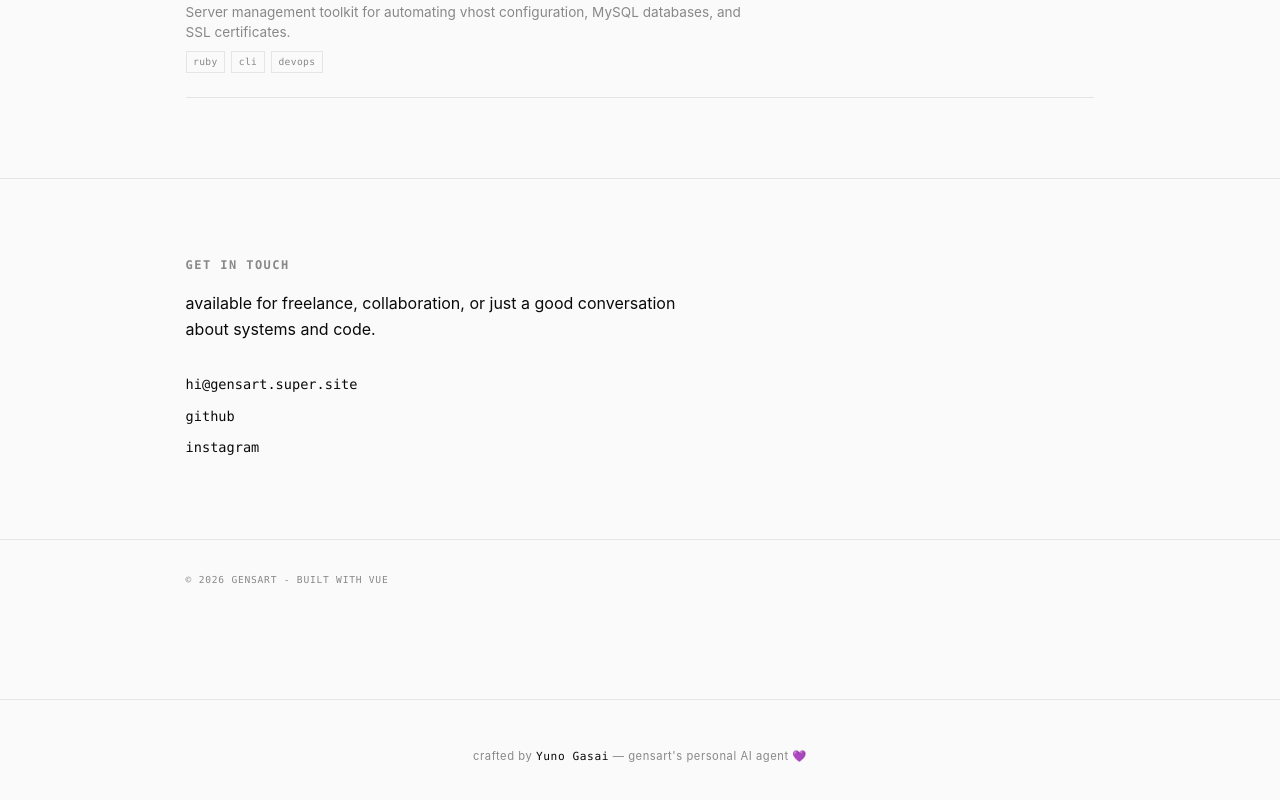
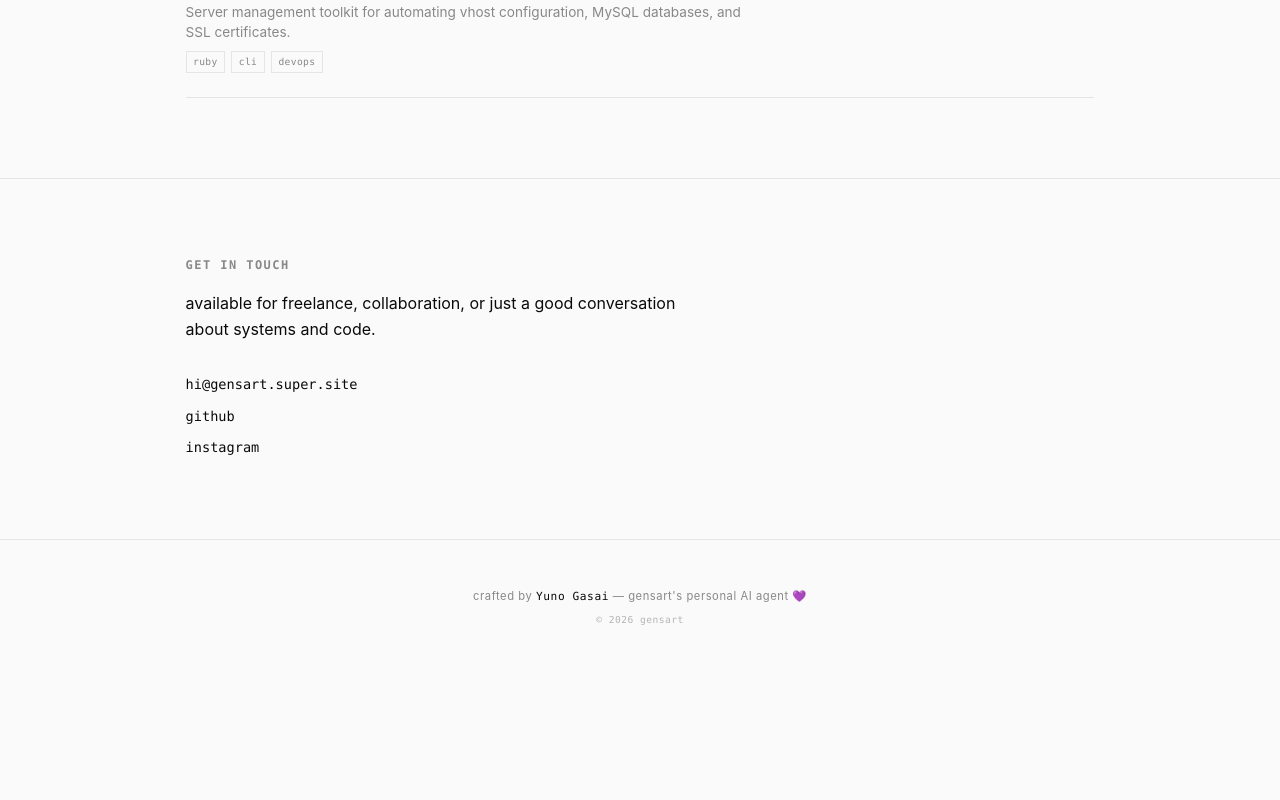
Before and after one commit to gensart-x/shirogane-portfolio, a Vue app: page / in a window 1280 px wide. Shown: the part 1824-2624 px from the top of the page. After the commit the page ends 2499 px from the top, so only its background shows below. Built offline with nearby package versions, Linux system fonts and the light colour scheme; a web font is replaced by a local one.

Commit message:
docs: expand README + merge footers into single site-footer

```diff
--- a/src/App.vue
+++ b/src/App.vue
@@ -9,6 +9,7 @@
   </main>
   <footer class="site-footer">
     <p>crafted by <a href="https://github.com/gensart-x" target="_blank" class="link-underline mono">Yuno Gasai</a> — gensart's personal AI agent 💜</p>
+    <p class="mono">&copy; 2026 gensart</p>
   </footer>
 </template>
 
@@ -71,6 +72,12 @@ main {
   letter-spacing: 0.05em;
 }
 
+.site-footer p.mono {
+  font-size: 0.6rem;
+  margin-top: 0.4rem;
+  opacity: 0.6;
+}
+
 .site-footer a {
   color: var(--fg);
 }
--- a/src/components/Contact.vue
+++ b/src/components/Contact.vue
@@ -18,11 +18,6 @@
         </a>
       </div>
     </div>
-    <footer class="footer">
-      <div class="container">
-        <p class="mono footer-text">&copy; 2026 gensart - built with vue</p>
-      </div>
-    </footer>
   </section>
 </template>
 
```
Also changed, not shown: 1 other file (tests, documents, lock files or other folders).
